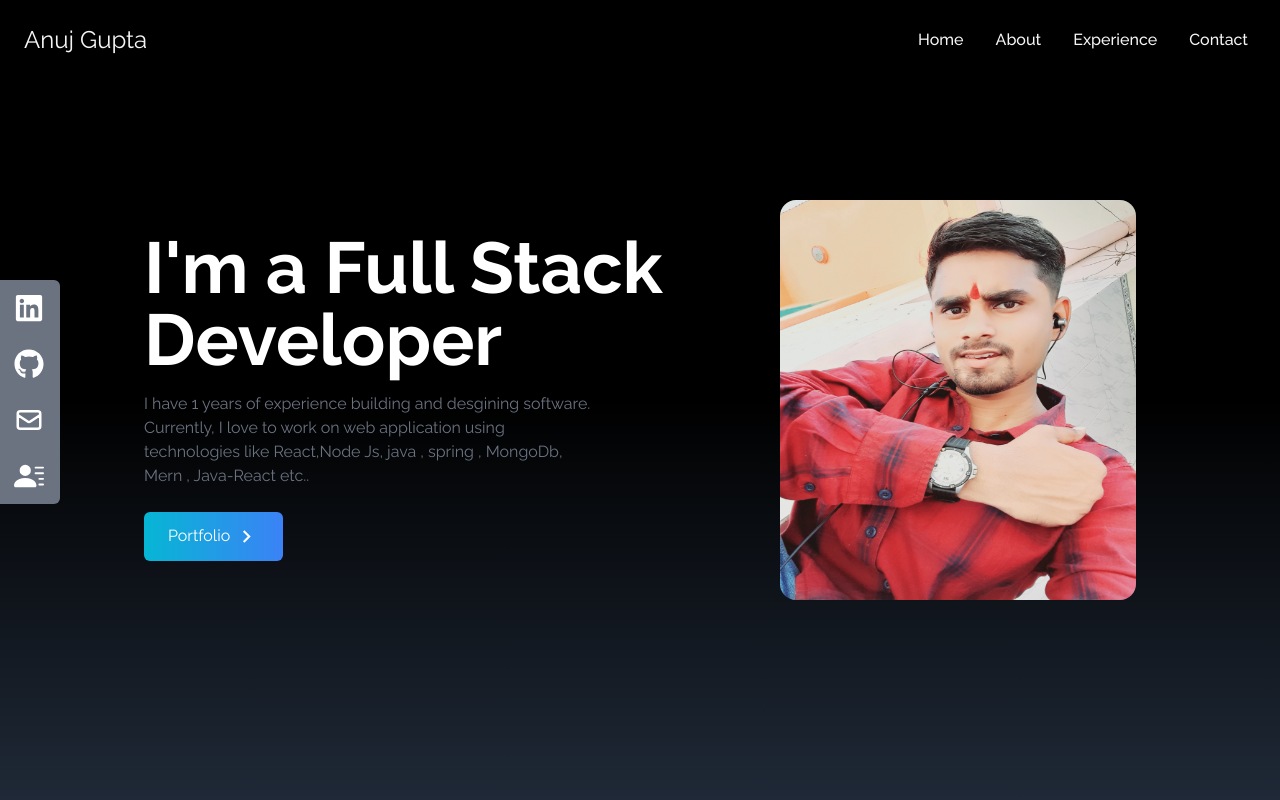
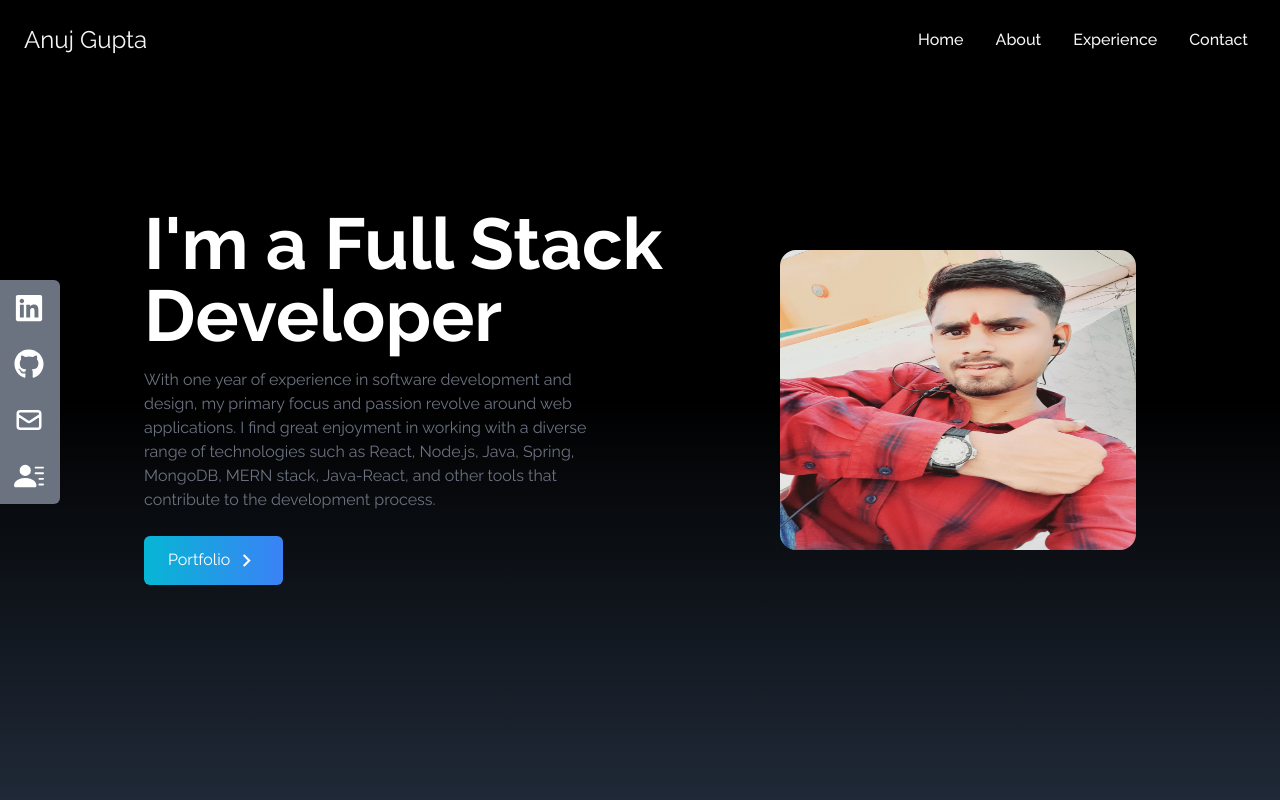
Before and after one commit to anujgupta8519/portfolio1, a React (Create React App) app: page / in a window 1280 px wide. Shown: the top 800 px of the page. Built offline with nearby package versions, Linux system fonts and the light colour scheme.

Commit message:
now done

```diff
--- a/src/components/Home.js
+++ b/src/components/Home.js
@@ -15,9 +15,10 @@ const Home = () => {
             I'm a Full Stack Developer
           </h2>
           <p className="text-gray-500 py-4 max-w-md">
-            I have 1 years of experience building and desgining software.
-            Currently, I love to work on web application using technologies like
-            React,Node Js, java , spring , MongoDb, Mern , Java-React etc..
+            With one year of experience in software development and design, my primary focus
+          and passion revolve around web applications. I find great enjoyment in working with a diverse
+           range of technologies such as React, Node.js, Java, Spring, MongoDB, MERN stack, Java-React, and other
+            tools that contribute to the development process.
           </p>
 
           <div>
@@ -42,7 +43,7 @@ const Home = () => {
           <img
             src={HeroImage}
             alt="my profile"
-            style={{width:"500px", height:"400px"}}
+            style={{width:"500px", height:"300px"}}
             className="rounded-2xl mx-auto w-2/3 md:w-full cursor-pointer hover:scale-110 duration-700 "
           />
           </a>
```
